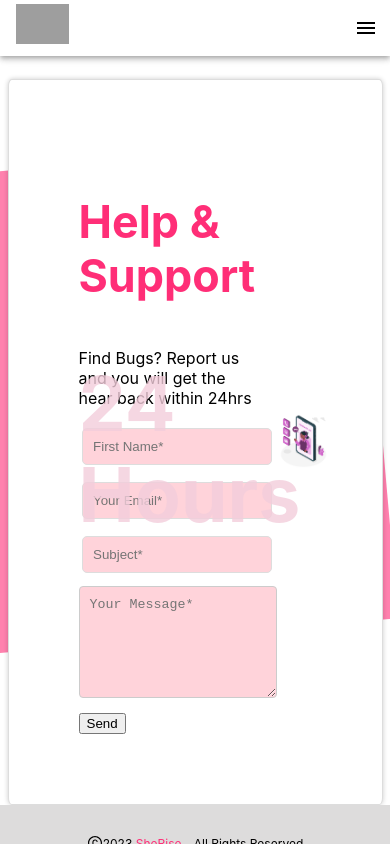
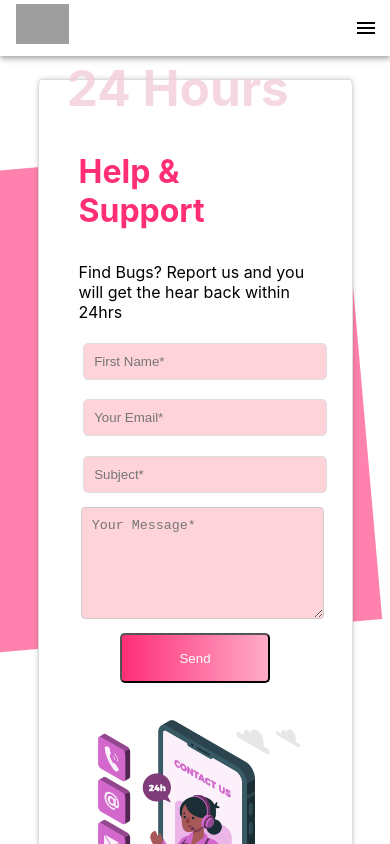
Before and after one commit to satendraarya/SheRise_Career, a React (Create React App) app: page /contact-us in a window 390 px wide. Shown: the top 844 px of the page. Built offline with nearby package versions, Linux system fonts and the light colour scheme; grey boxes are pictures that could not be loaded.

Commit message:
13 sept commit

```diff
--- a/src/Components/ContactUs.css
+++ b/src/Components/ContactUs.css
@@ -1,10 +1,11 @@
 .slanting-contact-div {
     background-color: #ff81ae;
     height: 30rem;
-    width: 105%;
+    width: 101%;
     position: absolute;
     bottom: 11rem;
     left: -2rem;
+    margin-left: 0.1%;
     margin-bottom: 8%;
     -webkit-transform: rotate(-5deg);
     transform: rotate(-5deg);
@@ -27,6 +28,7 @@
     border: 1px solid #ddd;
     box-shadow: 0 0 5px rgba(0, 0, 0, 0.2);
     overflow-x: hidden;
+    margin-bottom: 50px;
   }
 
 
@@ -62,3 +64,81 @@
     color: transparent;
     background-clip: text;
   }
+
+  .contact-textarea {
+    width: 95%;
+    margin-left: 1%;
+  }
+
+  .contact-send-button {
+    background: linear-gradient(to right, #ff2e77, #ff2e7766);
+    display: block; /* Make the button a block-level element */
+    margin: 0 auto; /* Center the button horizontally */
+    border-radius: 5px;
+    color: #fff;
+    width: 150px;
+    height: 50px;
+  }
+
+
+
+  /* Responsive adjustments for smaller screens */
+@media screen and (max-width: 768px) {
+  .slanting-contact-div {
+    height: 30rem;
+    width: 101%;
+    position: absolute;
+    bottom: 11rem;
+    left: -2rem;
+    margin-left: 0.1%;
+    margin-bottom: 8%;
+    -webkit-transform: rotate(-5deg);
+    transform: rotate(-5deg);
+    z-index: -1; /* Set a lower z-index to place it below header and content */
+    overflow-x: hidden;
+  }
+
+  .inner-contact {
+    flex-direction: column; /* Stack contact content vertically */
+    padding: 20px;
+  }
+
+  .contact-left,
+  .contact-right {
+    flex: 1;
+  }
+
+  .contact-heading p:first-child {
+    font-size: 2rem; /* Decrease font size */
+  }
+
+  .support-overlay p {
+    font-weight: bold;
+    font-size: 3em;
+    position: absolute;
+    margin-top: -200px;
+
+}
+}
+
+
+@media screen and (max-width: 480px) {
+
+  .support-overlay p {
+    font-weight: bold;
+    font-size: 3.1em;
+    position: absolute;
+    margin-top: -280px;
+    margin-left: -3%;
+}
+
+@media screen and (max-width: 280px) {
+  .support-overlay p {
+    font-weight: bold;
+    font-size: 2.3em;
+    position: absolute;
+    margin-top: -315px;
+  }
+}
+
+}
--- a/src/Components/ContactUs.js
+++ b/src/Components/ContactUs.js
@@ -35,9 +35,9 @@ const ContactUs = () => {
                   </input>
                 </label>
                 <label>
-                  <textarea name='message' rows="6" placeholder='Your Message*' required></textarea>
+                  <textarea className='contact-textarea' name='message' rows="6" placeholder='Your Message*' required></textarea>
                   </label>
-                <button type='sumbit' value="send" >Send</button>
+                <button className='contact-send-button' type='sumbit' value="send" >Send</button>
               </form>
             </div>
           </div>
--- a/src/Components/Developers.css
+++ b/src/Components/Developers.css
@@ -92,3 +92,64 @@
     align-items: center; /* Center text vertically */
     margin-top: 25%;
 }
+
+
+/* Responsive adjustments for smaller screens */
+@media screen and (max-width: 768px) {
+    .developers-heading {
+      font-size: 24px; /* Decrease font size for smaller screens */
+    }
+
+    .developers-profile {
+      flex-direction: column; /* Stack profile cards vertically */
+      align-items: center; /* Center profile cards horizontally */
+      gap: 10px; /* Reduce the gap between profile cards */
+    }
+
+    .dev-outer-cards {
+      width: 100%; /* Expand profile cards to full width */
+      max-width: 200px; /* Limit maximum width of profile cards */
+      height: auto; /* Adjust height automatically */
+    }
+
+    .avatar {
+      width: 120px; /* Reduce avatar size for smaller screens */
+      height: 120px; /* Reduce avatar size for smaller screens */
+      margin-left: 0; /* Remove margin for smaller screens */
+    }
+
+    .profile-name p:first-child {
+      font-size: 16px; /* Decrease font size for smaller screens */
+    }
+
+    .profile-name p:last-child {
+      font-size: 14px; /* Decrease font size for smaller screens */
+    }
+
+    .dev-card-buttons {
+      flex-direction: column; /* Stack buttons vertically */
+      align-items: center; /* Center buttons horizontally */
+    }
+
+    .dev-card-buttons a {
+      margin-top: 5px; /* Adjust button spacing for smaller screens */
+    }
+
+    /* Add scaling animation when hovering over profile cards */
+  .dev-outer-cards {
+    transition: transform 0.3s ease-in-out; /* Apply the transition effect to the transform property */
+  }
+
+  /* Apply scaling effect on hover */
+  .dev-outer-cards:hover {
+    transform: scale(1.05); /* Scale up by 5% when hovered */
+  }
+}
+
+
+  /* Additional responsive adjustments for even smaller screens if needed */
+  @media screen and (max-width: 480px) {
+    .developers-heading {
+      font-size: 20px; /* Decrease font size further for very small screens */
+    }
+  }
```
